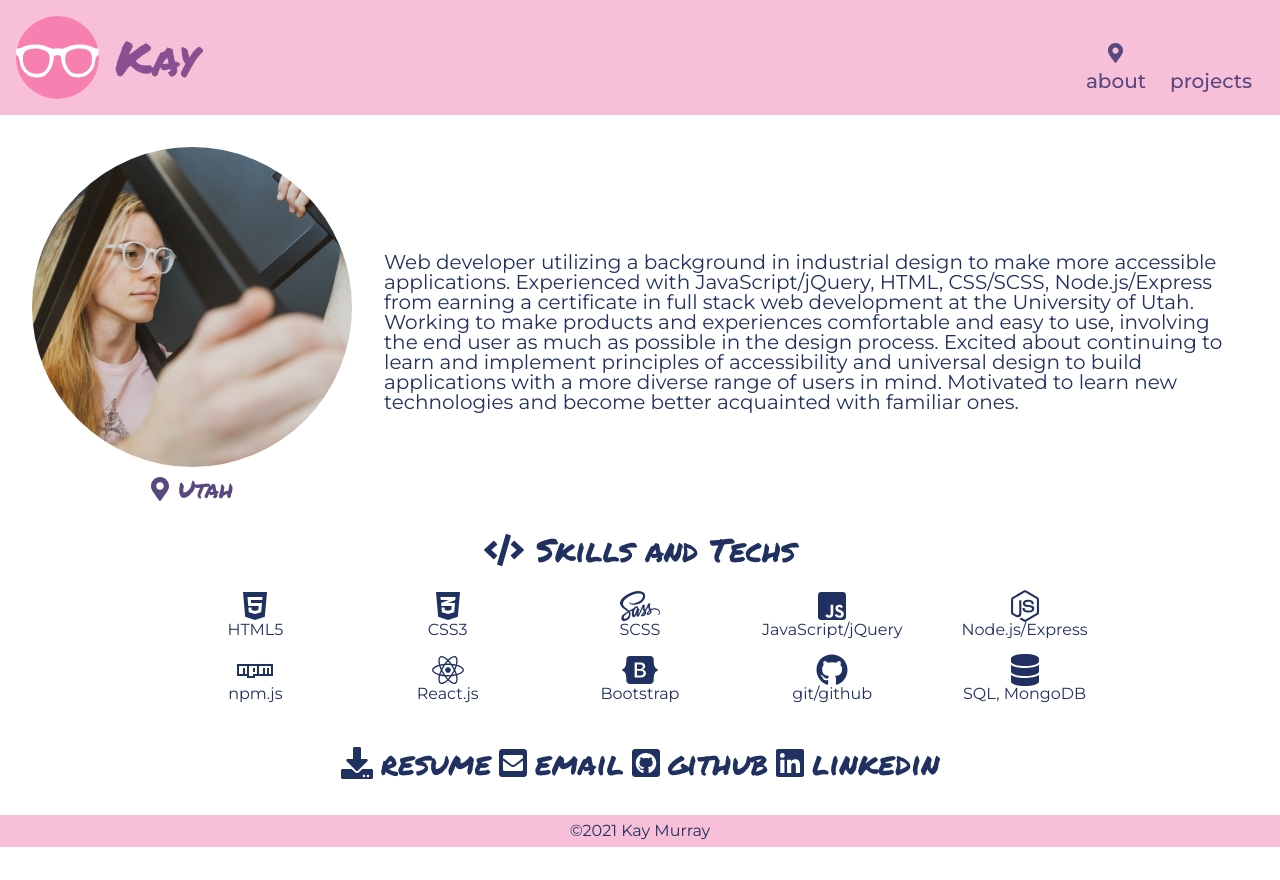
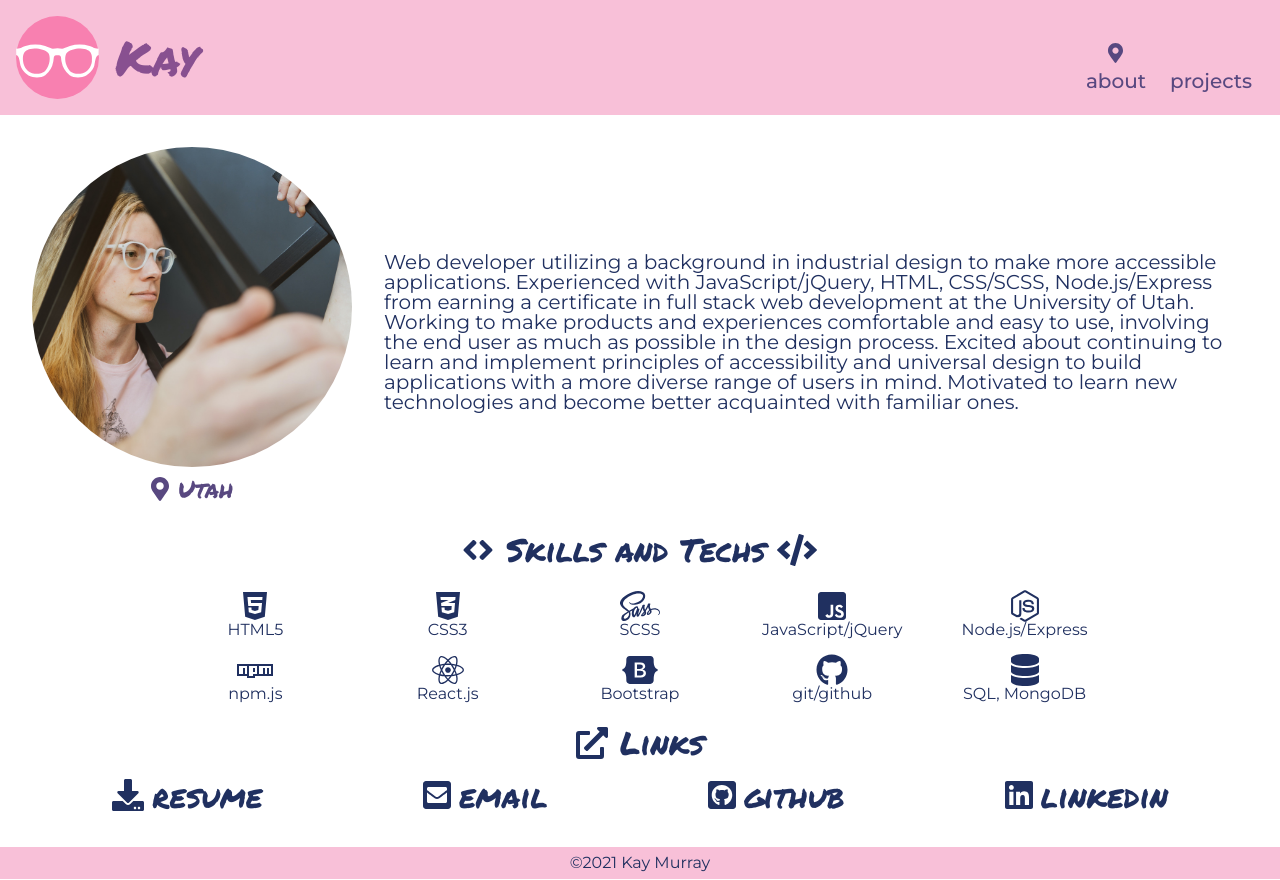
Before and after one commit to theykay/bubblegum, a React (Create React App) app: page / in a window 1280 px wide. Before the commit the page ends 848 px from the top, so only its background shows below. Built offline with nearby package versions, Linux system fonts and the light colour scheme.

Commit message:
styling about me for multiple screen sizes

```diff
--- a/src/Pages/AboutMe/AboutMe.jsx
+++ b/src/Pages/AboutMe/AboutMe.jsx
@@ -4,7 +4,7 @@ import './AboutMe.scss';
 import { FontAwesomeIcon } from '@fortawesome/react-fontawesome';
 import { faEnvelopeSquare, faMapMarkerAlt, faDownload } from '@fortawesome/free-solid-svg-icons';
 import { faGithubSquare, faLinkedin } from '@fortawesome/free-brands-svg-icons';
-import { faCode, faDatabase } from '@fortawesome/free-solid-svg-icons';
+import { faCode, faDatabase, faExternalLinkAlt, faAngleRight, faAngleLeft } from '@fortawesome/free-solid-svg-icons';
 import { faHtml5, faCss3Alt, faSass, faJsSquare, faReact, faBootstrap, faNodeJs, faNpm, faGithub } from '@fortawesome/free-brands-svg-icons';
 import ProfilePic from '../../images/profile.jpeg';
 import Resume from '../../images/KayMurray.pdf';
@@ -30,7 +30,7 @@ const AboutMe = () => {
           {/* <p>Bad at video games but still enjoy playing</p> */}
         </section>
         <section id="skills">
-          <h3 id="skillsHeader"><FontAwesomeIcon icon={faCode} /> Skills and Techs</h3>
+          <h3 id="skillsHeader"><FontAwesomeIcon icon={faAngleLeft} /><FontAwesomeIcon icon={faAngleRight} /> Skills and Techs <FontAwesomeIcon icon={faCode} /></h3>
           <ul id="technologies">
             <li className="techItem">
               <FontAwesomeIcon className="techIcon" icon={faHtml5} />
@@ -74,6 +74,8 @@ const AboutMe = () => {
             </li>
           </ul>
         </section>
+        <section id="whereFind">
+          <h3 id="linkHead"><FontAwesomeIcon icon={faExternalLinkAlt} /> Links</h3>
           <ul className="meLinks">
             <li className="meLinksItem">
               <Link className="profLink" to={Resume} title="opens in new tab" target="_blank"><FontAwesomeIcon id="download" className="icon" icon={faDownload} />resume</Link>
@@ -96,8 +98,8 @@ const AboutMe = () => {
                 linkedin
               </a>
             </li>
-
           </ul>
+        </section>
       </section>
     </>
   )
--- a/src/Pages/AboutMe/AboutMe.scss
+++ b/src/Pages/AboutMe/AboutMe.scss
@@ -1,4 +1,4 @@
-@import '../../styles/main';
+@import "../../styles/main";
 
 p, a {
   font-family: $fontContent;
@@ -36,7 +36,7 @@ a {
   width: 20rem;
   height: 20rem;
   border-radius: 50%;
-  margin-bottom: .5rem;
+  margin-bottom: 0.5rem;
   @include sm {
     -webkit-transform: scaleX(-1);
     transform: scaleX(-1);
@@ -72,6 +72,15 @@ a {
   }
   @include sm {
     font-size: 2rem;
+    display: inline-flex;
+    flex-direction: column;
+    justify-content: center;
+    align-items: center;
+    // padding: 0 1.5rem;
+  }
+  @include md {
+    display: flex;
+    flex-direction: row;
   }
   &:hover {
     color: $colorMid;
@@ -79,7 +88,7 @@ a {
 }
 
 .icon {
-  padding-right: .5rem;
+  padding-right: 0.5rem;
 }
 
 #download {
@@ -95,7 +104,6 @@ a {
 #skills {
   padding: 1rem 0;
   @include sm {
-
   }
 }
 
@@ -109,7 +117,6 @@ a {
   }
   @include sm {
     font-size: 2rem;
-
   }
 }
 
@@ -127,11 +134,11 @@ a {
   flex-direction: column;
   justify-content: center;
   @include xs {
-    padding: .25rem .5rem;
+    padding: 0.25rem 0.5rem;
     width: 40%;
   }
   @include sm {
-    padding: .5rem .5rem;
+    padding: 0.5rem 0.5rem;
     width: 18%;
   }
 }
@@ -141,26 +148,43 @@ a {
   font-size: 2rem;
 }
 
+#whereFind {
+  width: 100%;
+  margin: 0 auto;
+}
+
 .meLinks {
   display: flex;
-  float: left;
-  margin: 0 auto;
   @include xs {
     flex-direction: column;
     justify-content: flex-start;
     align-items: flex-start;
+    width: fit-content;
+    margin: 0 auto;
   }
   @include sm {
     flex-direction: row;
     justify-content: space-around;
     align-items: center;
-    margin-top: 1rem;
+    // margin-top: 1rem;
+    margin: 0;
+    width: 100%;
+  }
+}
+
+#linkHead {
+  font-family: $fontFancy;
+  color: $colorDark;
+  padding-bottom: 1rem;
+  text-align: center;
+  @include xs {
+    display: none;
+  }
+  @include sm {
+    font-size: 2rem;
   }
 }
 
 .meLinksItem {
-  padding: .25rem;
-  @include sm {
-    // padding: 0 1.5rem;
-  }
+  padding: 0.25rem;
 }
```
Lines whose indentation alone changed are shown as unchanged.
